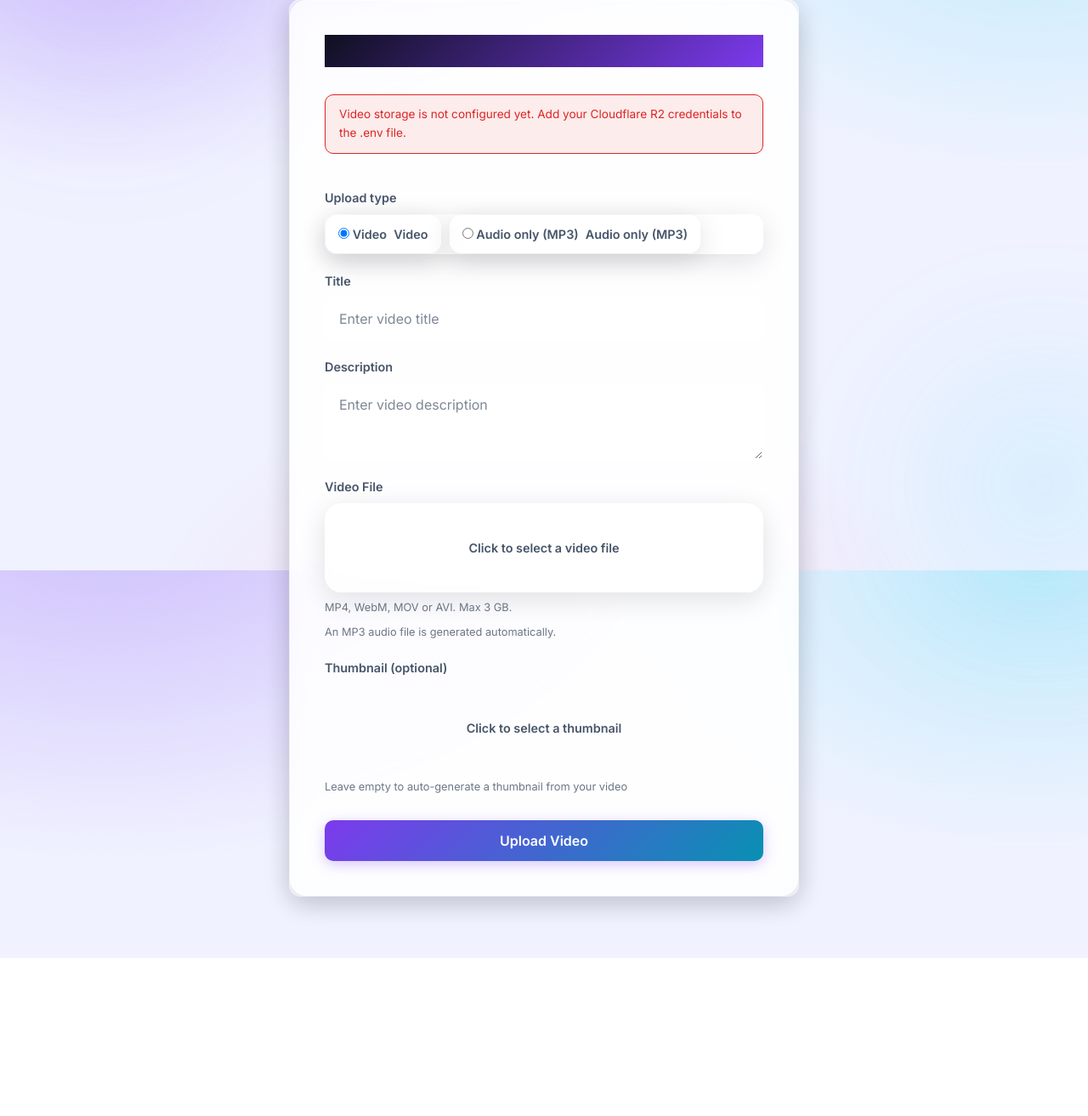
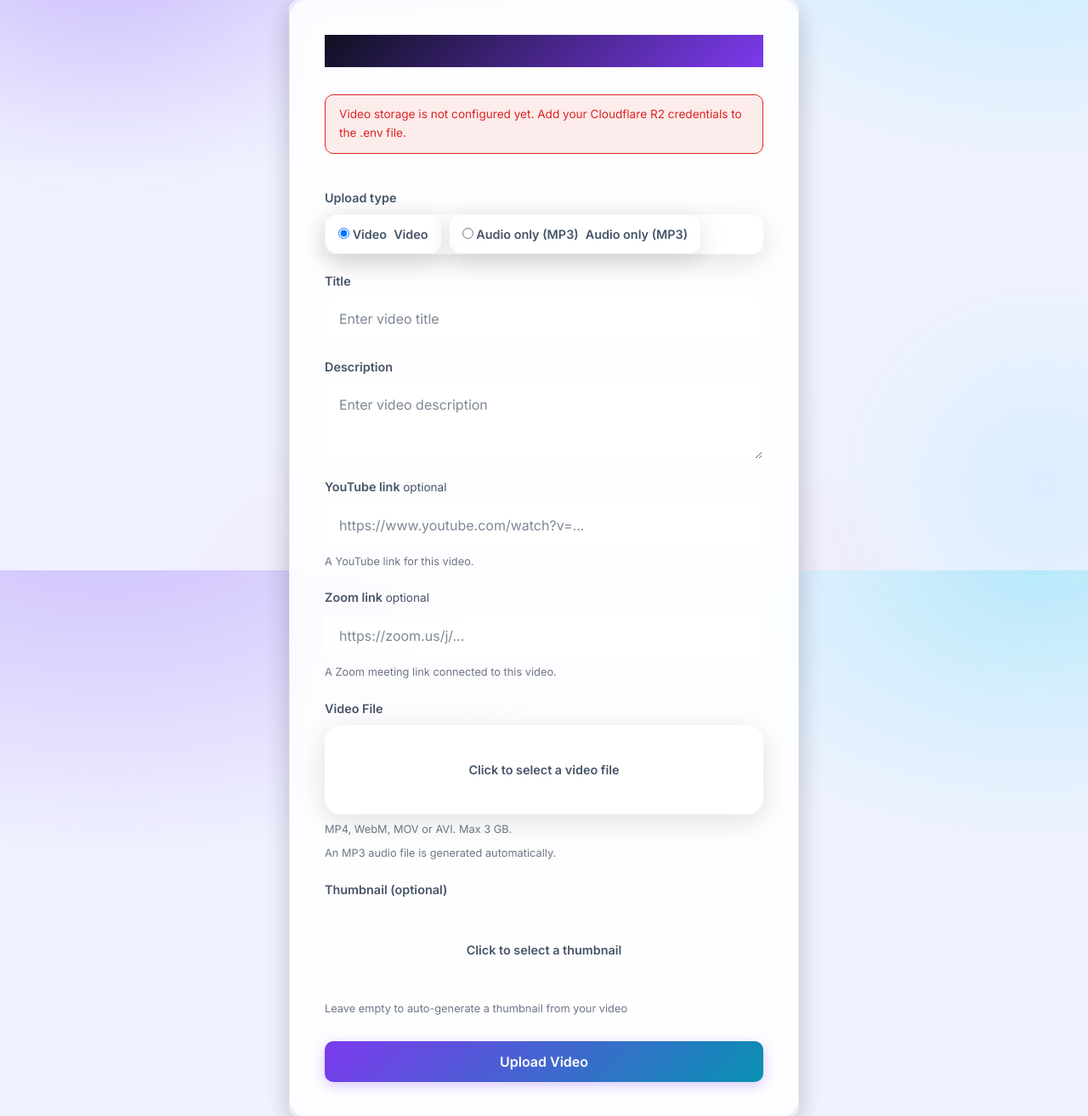
Before and after one commit to Makdial/Rammonte-USA, a Django app: page /upload/ in a window 1280 px wide. Shown: the part 129-1442 px from the top of the page at 85% size. Before the commit the page ends 1256 px from the top, so only its background shows below. Run offline with Django 5.2, Linux system fonts and the light colour scheme; the visitor is signed in with stand-in values (Sample User, id 1); data comes from the database, SQL or seed files in the repository; some libraries are stand-ins or nearby versions.

Commit message:
Add YouTube/Zoom links to uploads and make watch-page player sticky

```diff
--- a/rammonte_usa/static/css/videoplayer.css
+++ b/rammonte_usa/static/css/videoplayer.css
@@ -76,7 +76,10 @@
    must not drift apart: without it the bar anchors to the page instead and
    ends up over the comments far below the video. */
 .video-player-container {
-    position: relative;
+    position: sticky;
+    top: 56px;
+    z-index: 5;
+    /* Keep a positioning context for the absolutely-positioned control bar. */
 }
 
 /* Full-bleed tap target over the picture. It shows and hides the bar, and is
--- a/rammonte_usa/videos/admin.py
+++ b/rammonte_usa/videos/admin.py
@@ -15,7 +15,7 @@ class VideoAdmin(admin.ModelAdmin):
         "created_at",
     )
     list_filter = ("created_at", "user", "audio_status")
-    search_fields = ("title", "description", "user__username")
+    search_fields = ("title", "description", "user__username", "youtube_url", "zoom_url")
     readonly_fields = ("views", "likes", "dislikes", "created_at", "updated_at")
     date_hierarchy = "created_at"
 
--- a/rammonte_usa/videos/forms.py
+++ b/rammonte_usa/videos/forms.py
@@ -51,6 +51,30 @@ class VideoUploadForm(forms.Form):
                 "rows": 4,
             }
         ),
+    )
+    youtube_url = forms.URLField(
+        required=False,
+        max_length=500,
+        label=_("YouTube link"),
+        widget=forms.URLInput(
+            attrs={
+                "class": "form-input",
+                "placeholder": "https://www.youtube.com/watch?v=...",
+            }
+        ),
+        help_text=_("Optional. A YouTube link for this video."),
+    )
+    zoom_url = forms.URLField(
+        required=False,
+        max_length=500,
+        label=_("Zoom link"),
+        widget=forms.URLInput(
+            attrs={
+                "class": "form-input",
+                "placeholder": "https://zoom.us/j/...",
+            }
+        ),
+        help_text=_("Optional. A Zoom meeting link connected to this video."),
     )
     video_file = forms.FileField(
         label=_("Video File"),
@@ -138,6 +162,30 @@ class VideoEditForm(forms.Form):
             }
         ),
     )
+    youtube_url = forms.URLField(
+        required=False,
+        max_length=500,
+        label=_("YouTube link"),
+        widget=forms.URLInput(
+            attrs={
+                "class": "form-input",
+                "placeholder": "https://www.youtube.com/watch?v=...",
+            }
+        ),
+        help_text=_("Optional. A YouTube link for this video."),
+    )
+    zoom_url = forms.URLField(
+        required=False,
+        max_length=500,
+        label=_("Zoom link"),
+        widget=forms.URLInput(
+            attrs={
+                "class": "form-input",
+                "placeholder": "https://zoom.us/j/...",
+            }
+        ),
+        help_text=_("Optional. A Zoom meeting link connected to this video."),
+    )
     thumbnail_file = forms.FileField(
         required=False,
         label=_("Replace thumbnail"),
--- a/rammonte_usa/videos/templates/videos/upload.html
+++ b/rammonte_usa/videos/templates/videos/upload.html
@@ -65,6 +65,22 @@
                 <label for="id_description">{% trans "Description" %}</label>
                 <textarea name="description" id="id_description" class="form-input"
                           placeholder="{% trans 'Enter video description' %}" rows="3">{{ form.description.value|default:'' }}</textarea>
+            </div>
+
+            <div class="form-group">
+                <label for="id_youtube_url">{% trans "YouTube link" %} <span class="optional">{% trans "optional" %}</span></label>
+                <input type="url" name="youtube_url" id="id_youtube_url" class="form-input"
+                       inputmode="url" placeholder="https://www.youtube.com/watch?v=..."
+                       value="{{ form.youtube_url.value|default:'' }}"/>
+                <span class="help-text">{% trans "A YouTube link for this video." %}</span>
+            </div>
+
+            <div class="form-group">
+                <label for="id_zoom_url">{% trans "Zoom link" %} <span class="optional">{% trans "optional" %}</span></label>
+                <input type="url" name="zoom_url" id="id_zoom_url" class="form-input"
+                       inputmode="url" placeholder="https://zoom.us/j/..."
+                       value="{{ form.zoom_url.value|default:'' }}"/>
+                <span class="help-text">{% trans "A Zoom meeting link connected to this video." %}</span>
             </div>
 
             <div class="form-group" id="videoFieldGroup">
--- a/rammonte_usa/videos/views.py
+++ b/rammonte_usa/videos/views.py
@@ -495,6 +495,8 @@ def video_upload(request):
             user=request.user,
             title=form.cleaned_data["title"],
             description=form.cleaned_data["description"],
+            youtube_url=form.cleaned_data.get("youtube_url", ""),
+            zoom_url=form.cleaned_data.get("zoom_url", ""),
             media_type="audio",
             file_id="",
             video_url="",
@@ -544,6 +546,8 @@ def video_upload(request):
         user=request.user,
         title=form.cleaned_data["title"],
         description=form.cleaned_data["description"],
+        youtube_url=form.cleaned_data.get("youtube_url", ""),
+        zoom_url=form.cleaned_data.get("zoom_url", ""),
         media_type="video",
         file_id=result["path"],
         video_url=result["url"],
@@ -647,6 +651,8 @@ def video_edit(request, video_id):
 
         video.title = form.cleaned_data["title"].strip()
         video.description = form.cleaned_data["description"]
+        video.youtube_url = form.cleaned_data["youtube_url"]
+        video.zoom_url = form.cleaned_data["zoom_url"]
 
         new_thumbnail = form.cleaned_data.get("thumbnail_file")
         new_video = form.cleaned_data.get("video_file")
@@ -737,7 +743,12 @@ def video_edit(request, video_id):
         {
             "video": video,
             "form": VideoEditForm(
-                initial={"title": video.title, "description": video.description}
+                initial={
+                    "title": video.title,
+                    "description": video.description,
+                    "youtube_url": video.youtube_url,
+                    "zoom_url": video.zoom_url,
+                }
             ),
         },
     )
```
Also changed, not shown: rammonte_usa/static/css/videos.css (+43 -0 lines), rammonte_usa/videos/models.py (+16 -0 lines), rammonte_usa/videos/templates/videos/detail.html (+19 -0 lines), rammonte_usa/videos/templates/videos/edit.html (+12 -0 lines), rammonte_usa/locale/ar/LC_MESSAGES/django.po, rammonte_usa/locale/fr/LC_MESSAGES/django.po, rammonte_usa/locale/wo/LC_MESSAGES/django.po, rammonte_usa/videos/migrations/0015_video_youtube_url_video_zoom_url.py (added), 3 other files.
